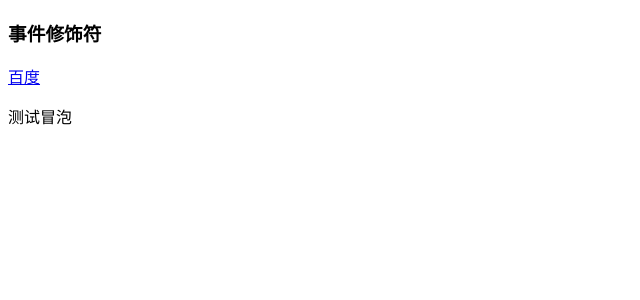
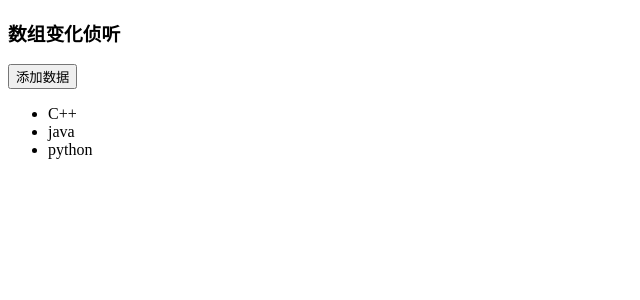
Before and after one commit to mindfreakcriss/my_vue_demo, a Vue app in the folder vue_base/: page / in a window 1280 px wide. Shown: the top 300 px of the page, without its empty margins (0-640 px from the left). Built offline with nearby package versions, Linux system fonts and the light colour scheme.

Commit message:
【提交】数组变化侦听

```diff
--- a/vue_base/src/App.vue
+++ b/vue_base/src/App.vue
@@ -7,6 +7,7 @@ import EventInlineDemo from "@/components/EventInlineDemo.vue";
 import EventMethodDemo from "@/components/EventMethodDemo.vue";
 import EventParamDemo from "@/components/EventParamDemo.vue";
 import EventDefaultDemo from "@/components/EventDefaultDemo.vue";
+import ArrayChangeDemo from "@/components/ArrayChangeDemo.vue";
 </script>
 
 <template>
@@ -17,5 +18,6 @@ import EventDefaultDemo from "@/components/EventDefaultDemo.vue";
 <!--  <EventInlineDemo></EventInlineDemo>-->
 <!--  <EventMethodDemo></EventMethodDemo>-->
 <!--  <EventParamDemo></EventParamDemo>-->
-  <EventDefaultDemo></EventDefaultDemo>
+<!--  <EventDefaultDemo></EventDefaultDemo>-->
+  <ArrayChangeDemo></ArrayChangeDemo>
 </template>
--- /dev/null
+++ b/vue_base/src/components/ArrayChangeDemo.vue
@@ -0,0 +1,29 @@
+<script>
+export default {
+  data() {
+    return {
+      names: ['C++',"java",'python']
+    }
+  },
+  methods:{
+    addListHandler() {
+      //应用的情况
+      //this.names.push("javescript"); //UI更新
+      this.names.concat(['javascript']) //UI没有更新
+      //this.names = this.names.concat(['javascript']) //UI有更新
+    }
+  }
+}
+</script>
+
+<template>
+    <h3>数组变化侦听</h3>
+  <button @click="addListHandler">添加数据</button>
+  <ul>
+    <li v-for="(item,index) in names" :key="index">{{item}}</li>
+  </ul>
+</template>
+
+<style scoped>
+
+</style>
```
